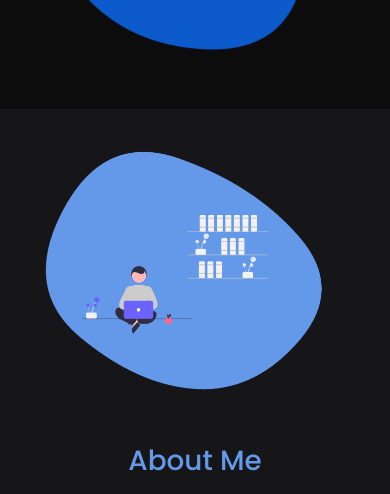
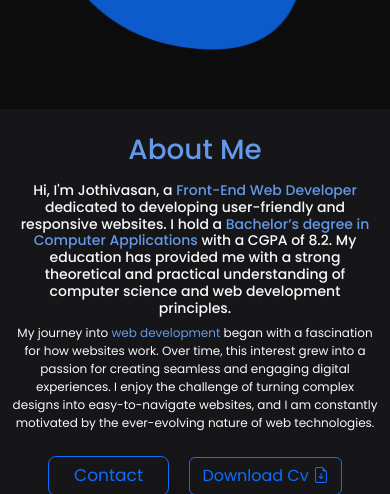
Before and after one commit to joo-28/jothivasan-portfolio, a React (Vite) app: page / in a window 390 px wide. Shown: the part 800-1294 px from the top of the page. Built offline with nearby package versions, Linux system fonts and the light colour scheme.

Commit message:
Update About.jsx

```diff
--- a/src/Components/About.jsx
+++ b/src/Components/About.jsx
@@ -12,7 +12,7 @@ const About = () => {
       <section id="about" className="py-lg-3">
         <Container className="mt-lg-5 py-4 py-lg-5">
           <Row>
-            <Col lg={5} className="d-xs-none d-lg-block ">
+            <Col lg={5} className="d-none d-lg-block ">
               <img className="w-100" src={aboutImg} alt="" />
             </Col>
             <Col lg={7} className="text-center text-lg-start">
```
